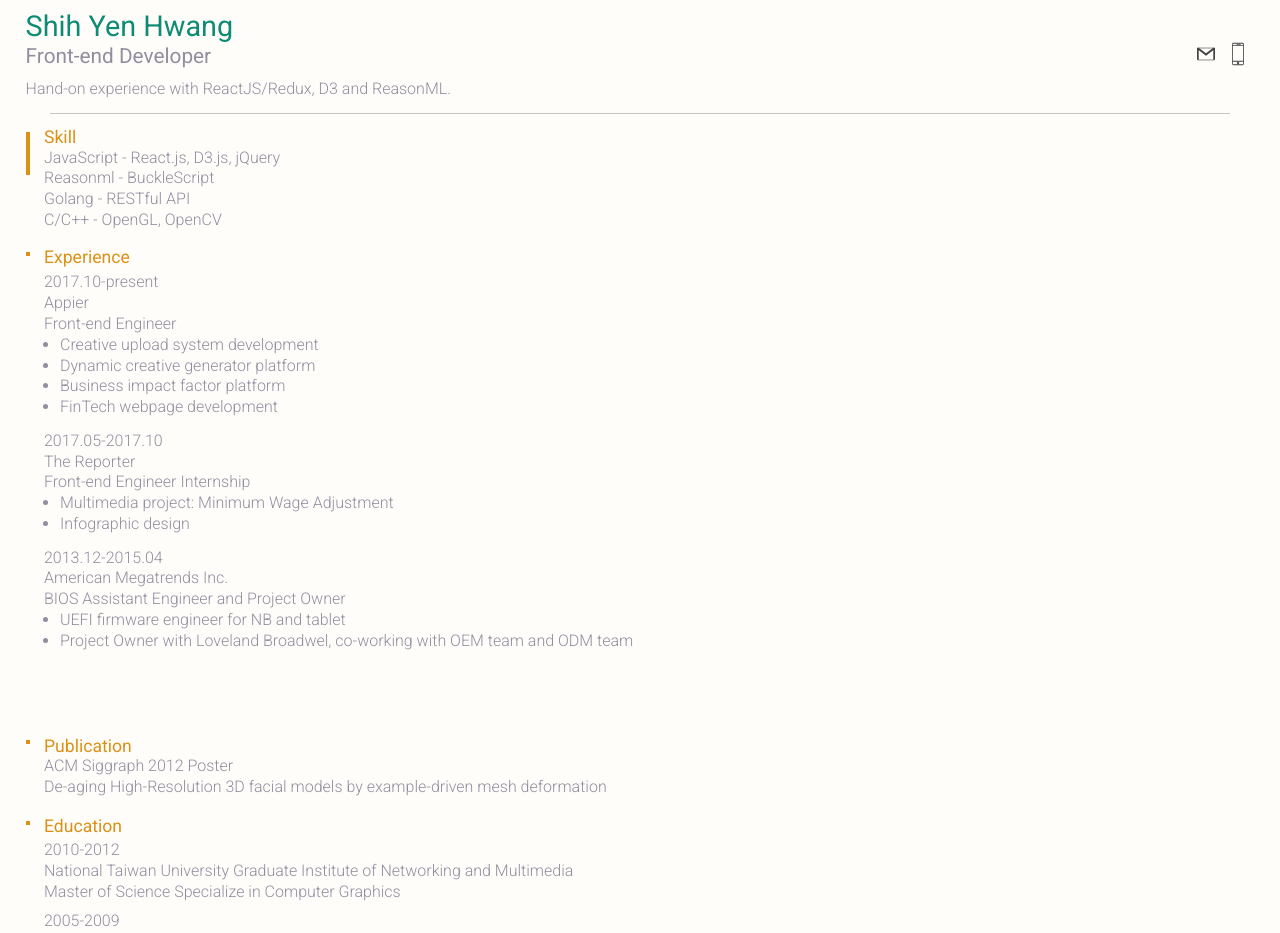
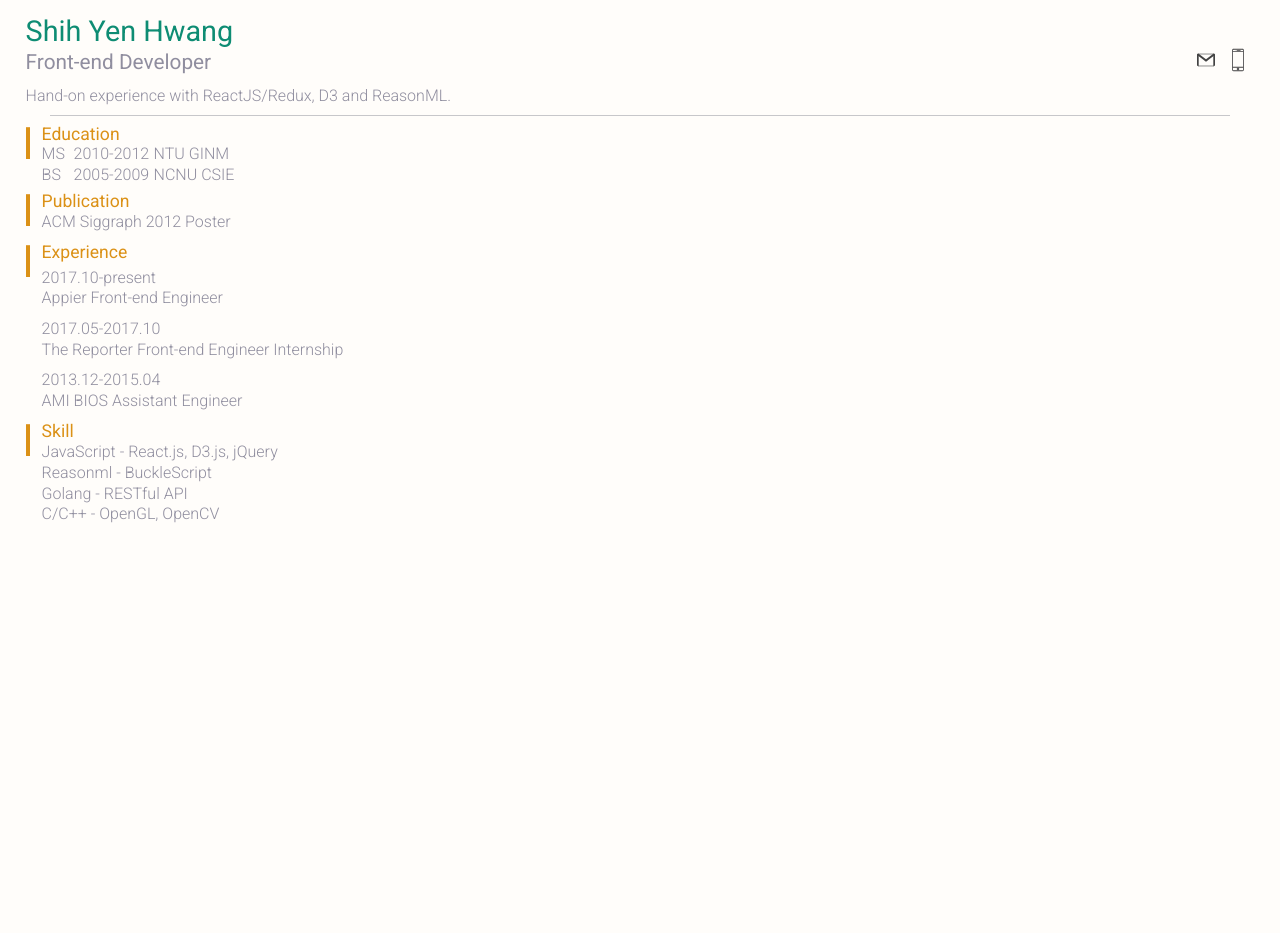
Before and after one commit to lucent1090/resume_story, a Next.js app: page / in a window 1280 px wide. Shown: the top 933 px of the page. After the commit the page ends 800 px from the top, so only its background shows below. Built offline with nearby package versions, Linux system fonts and the light colour scheme.

Commit message:
short layout

```diff
--- a/components/basic.js
+++ b/components/basic.js
@@ -8,7 +8,7 @@ import Phone from "./icons/phone"
 
 const Container = styled.div`
   width: 100%;
-  margin-top: 1rem;
+  margin-top: 1.3rem;
 `
 const PersonalInfo = styled(LeftRight.Container)`
   margin-bottom: 0.5rem;
@@ -17,7 +17,7 @@ const Name = styled.div`
   font-size: 1.8rem;
   font-weight: ${fontWight.bold};
   color: ${colors.lightGreen};
-  margin-bottom: 0.3rem;
+  margin-bottom: 0.4rem;
 `
 const JobTitle = styled(LeftRight.Left)`
   font-size: 1.3rem;
@@ -25,12 +25,11 @@ const JobTitle = styled(LeftRight.Left)`
   justify-content: center;
 `
 const AboutMe = styled.div`
-  width: 88%;
-  font-size: 1rem;
+  // width: 88%;
 `
 const Separator = styled.div`
   border-top: 1px solid ${colors.lightText};
-  margin: 0.8rem 1.5rem;
+  margin: 0.5rem 1.5rem;
 `
 
 export default class Basic extends React.Component {
--- a/components/common.js
+++ b/components/common.js
@@ -14,16 +14,11 @@ const Right = styled.div`
   margin-top: auto;
   text-align: right;
 `
-
 export const LeftRight = {
   Container: LeftRightContainer,
   Left,
   Right,
 }
-
-export const Marker = styled(Left)`
-  border: 2px solid ${colors.lightOrange};
-`
 export const ItemTitle = styled.div`
   font-size: 1.1rem;
   font-weight: ${fontWight.bold};
--- a/components/education.js
+++ b/components/education.js
@@ -1,26 +1,27 @@
 import React, { Fragment } from "react"
 import styled from "styled-components"
 import { person } from "../constants/content"
-import { LeftRight, Marker, ItemTitle, ItemContent } from "./common"
+import { LeftRight, ItemTitle, ItemContent } from "./common"
+import Marker from "./icons/marker"
 
 const Container = styled(LeftRight.Container)`
-  margin-top: 1rem;
-  margin-bottom: 1rem;
-`
-const SideMarker = styled(Marker)`
-  margin: 0.3rem 0.9rem 10rem 0rem;
+  // margin-top: 1rem;
 `
 const Section = styled(ItemContent)`
-  margin-top: 0.2rem;
-  margin-bottom: 0.5rem;
+  // margin-top: 0.2rem;
+  // margin-bottom: 0.3rem;
+`
+const FixedWidth = styled.div`
+  display: inline-block;
+  width: ${props => props.w}rem;
 `
 
 const education = education => {
   return (
     <Fragment>
-      <div> {education.year} </div>
-      <div> {education.school} </div>
-      <div> {education.degree} </div>
+      <FixedWidth w={2}> {education.degree} </FixedWidth>
+      <FixedWidth w={5}> {education.year} </FixedWidth>
+      <FixedWidth w={6}> {education.school} </FixedWidth>
     </Fragment>
   )
 }
@@ -29,7 +30,7 @@ export default class Education extends React.Component {
   render() {
     return (
       <Container>
-        <SideMarker />
+        <Marker />
         <div>
           <ItemTitle> Education </ItemTitle>
           <Section> {education(person.ms)} </Section>
--- a/components/experience.js
+++ b/components/experience.js
@@ -1,14 +1,11 @@
 import React, { Fragment } from "react"
 import styled from "styled-components"
 import { person } from "../constants/content"
-import { LeftRight, Marker, ItemTitle, ItemContent } from "./common"
+import { LeftRight, ItemTitle, ItemContent } from "./common"
+import Marker from "./icons/marker"
 
 const Container = styled(LeftRight.Container)`
-  margin-top: 1rem;
-`
-const SideMarker = styled(Marker)`
-  margin: 0.3rem 0.9rem ${props => (props.showDiving ? "35.5rem" : "29.7rem")}
-    0rem;
+  margin-top: 0.6rem;
 `
 const List = styled.ul`
   padding-left: 1rem;
@@ -16,20 +13,19 @@ const List = styled.ul`
 `
 const Section = styled(ItemContent)`
   margin-top: 0.3rem;
-  margin-bottom: 0.8rem;
+  margin-bottom: 0.6rem;
 `
 
 const programmingJob = job => {
   return (
     <Section>
       <div>{job.duration}</div>
-      <div>{job.company}</div>
-      <div>{job.title}</div>
-      <List>
+      <div>{job.company + " " + job.title}</div>
+      {/* <List>
         {job.description.map((jobDetail, idx) => (
           <li key={job.jobDetail + idx.toString()}>{jobDetail}</li>
         ))}
-      </List>
+      </List> */}
     </Section>
   )
 }
@@ -55,7 +51,7 @@ export default class Experience extends React.Component {
 
     return (
       <Container>
-        <SideMarker />
+        <Marker />
         <div>
           <ItemTitle> Experience </ItemTitle>
           {programmingJob(person.experience.appier)}
--- /dev/null
+++ b/components/icons/marker.js
@@ -0,0 +1,26 @@
+import React from "react"
+import styled from "styled-components"
+import { colors } from "../../styles/theme"
+
+const Container = styled.div`
+  height: 2.2rem;
+  flex: 0 0 1rem;
+`
+
+export default class Marker extends React.PureComponent {
+  render() {
+    return (
+      <Container>
+        <svg height="100%" width="100%">
+          <rect
+            x="0"
+            y="0.2rem"
+            height="2rem"
+            width="0.25rem"
+            fill={colors.lightOrange}
+          />
+        </svg>
+      </Container>
+    )
+  }
+}
--- a/components/language.js
+++ b/components/language.js
@@ -1,20 +1,18 @@
 import React from "react"
 import styled from "styled-components"
 import { person } from "../constants/content"
-import { LeftRight, Marker, ItemTitle, ItemContent } from "./common"
+import { LeftRight, ItemTitle, ItemContent } from "./common"
+import Marker from "./icons/marker"
 
 const Container = styled(LeftRight.Container)`
   margin-top: 1rem;
-`
-const SideMarker = styled(Marker)`
-  margin: 0.3rem 0.9rem 3.5rem 0rem;
 `
 
 export default class Language extends React.Component {
   render() {
     return (
       <Container>
-        <SideMarker />
+        <Marker />
         <div>
           <ItemTitle> Language </ItemTitle>
           {person.languages.map(language => {
--- a/components/publication.js
+++ b/components/publication.js
@@ -1,23 +1,21 @@
 import React from "react"
 import styled from "styled-components"
 import { person } from "../constants/content"
-import { LeftRight, Marker, ItemTitle, ItemContent } from "./common"
+import { LeftRight, ItemTitle, ItemContent } from "./common"
+import Marker from "./icons/marker"
 
 const Container = styled(LeftRight.Container)`
   margin-top: 0.3rem;
 `
-const SideMarker = styled(Marker)`
-  margin: 0.3rem 0.9rem 3.5rem 0rem;
-`
+
 export default class Publication extends React.Component {
   render() {
     return (
       <Container>
-        <SideMarker />
+        <Marker />
         <div>
           <ItemTitle> Publication </ItemTitle>
           <ItemContent> {person.publication.conference} </ItemContent>
-          <ItemContent> {person.publication.paper} </ItemContent>
         </div>
       </Container>
     )
--- a/components/skill.js
+++ b/components/skill.js
@@ -1,17 +1,14 @@
 import React from "react"
 import styled from "styled-components"
 import { person } from "../constants/content"
-import { LeftRight, Marker, ItemTitle, ItemContent } from "./common"
-
-const SideMarker = styled(Marker)`
-  margin: 0.3rem 0.9rem 3.5rem 0rem;
-`
+import { LeftRight, ItemTitle, ItemContent } from "./common"
+import Marker from "./icons/marker"
 
 export default class Skill extends React.Component {
   render() {
     return (
       <LeftRight.Container>
-        <SideMarker />
+        <Marker />
         <div>
           <ItemTitle> Skill </ItemTitle>
           {person.skills.map(skill => {
--- a/constants/content.js
+++ b/constants/content.js
@@ -22,15 +22,13 @@ export const person = {
   },
   ms: {
     year: "2010-2012",
-    school:
-      "National Taiwan University Graduate Institute of Networking and Multimedia",
-    degree: "Master of Science Specialize in Computer Graphics",
+    school: "NTU GINM",
+    degree: "MS",
   },
   bs: {
     year: "2005-2009",
-    school:
-      "National Chi Nan University Computer Science and Information Engineering",
-    degree: "Bachelor of Science",
+    school: "NCNU CSIE",
+    degree: "BS",
   },
   publication: {
     conference: "ACM Siggraph 2012 Poster",
@@ -61,8 +59,8 @@ export const person = {
     },
     ami: {
       duration: "2013.12-2015.04",
-      company: "American Megatrends Inc.",
-      title: "BIOS Assistant Engineer and Project Owner",
+      company: "AMI",
+      title: "BIOS Assistant Engineer",
       description: [
         "UEFI firmware engineer for NB and tablet",
         "Project Owner with Loveland Broadwel, co-working with OEM team and ODM team",
--- a/pages/index.js
+++ b/pages/index.js
@@ -24,10 +24,10 @@ class Main extends React.Component {
     return (
       <Container>
         <Basic />
+        <Education />
+        <Publication />
+        <Experience showDiving={false} />
         <Skill />
-        <Experience showDiving={false} />
-        <Publication />
-        <Education />
       </Container>
     )
   }
```
Also changed, not shown: 1 other file (tests, documents, lock files or other folders).
